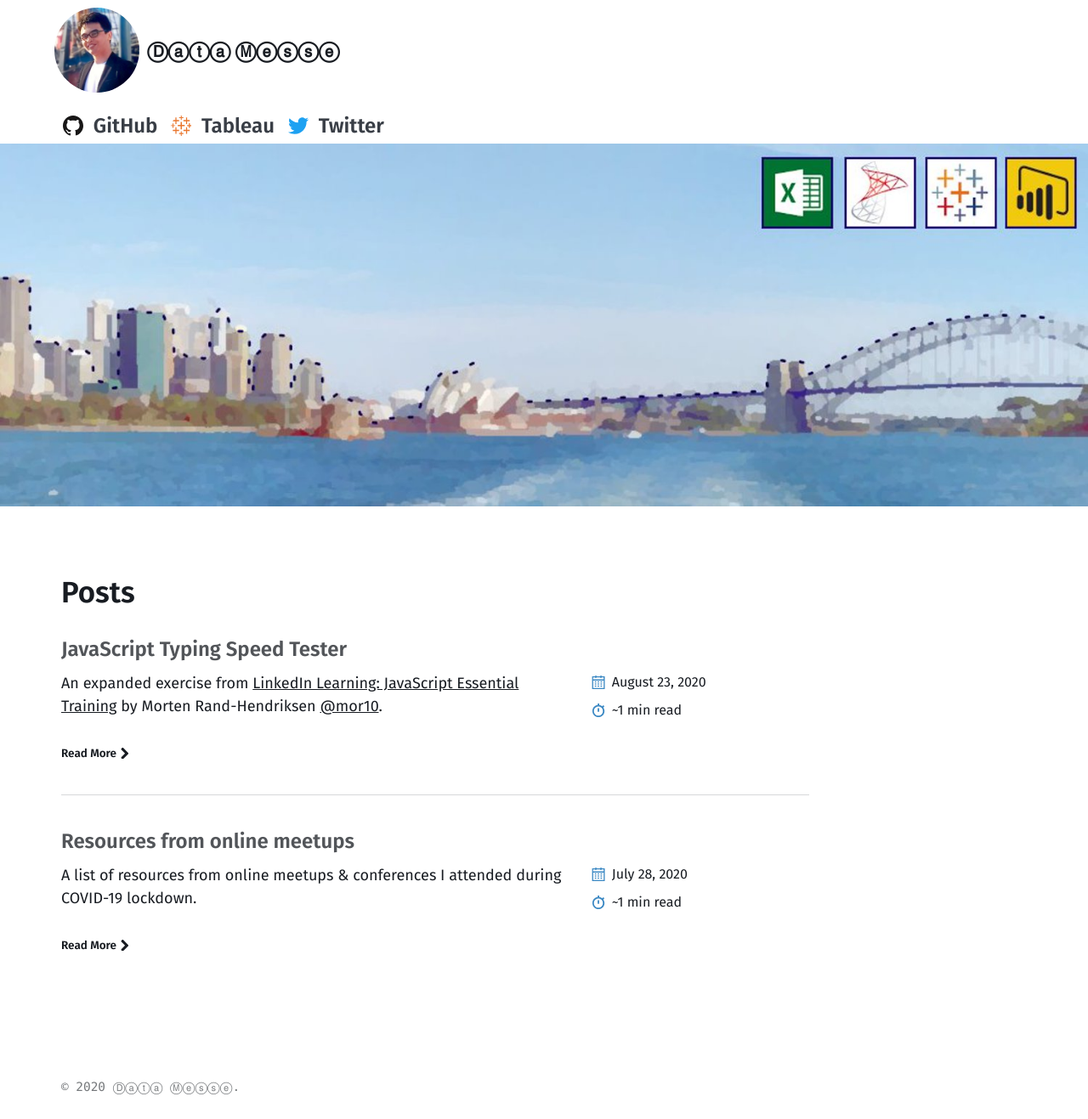
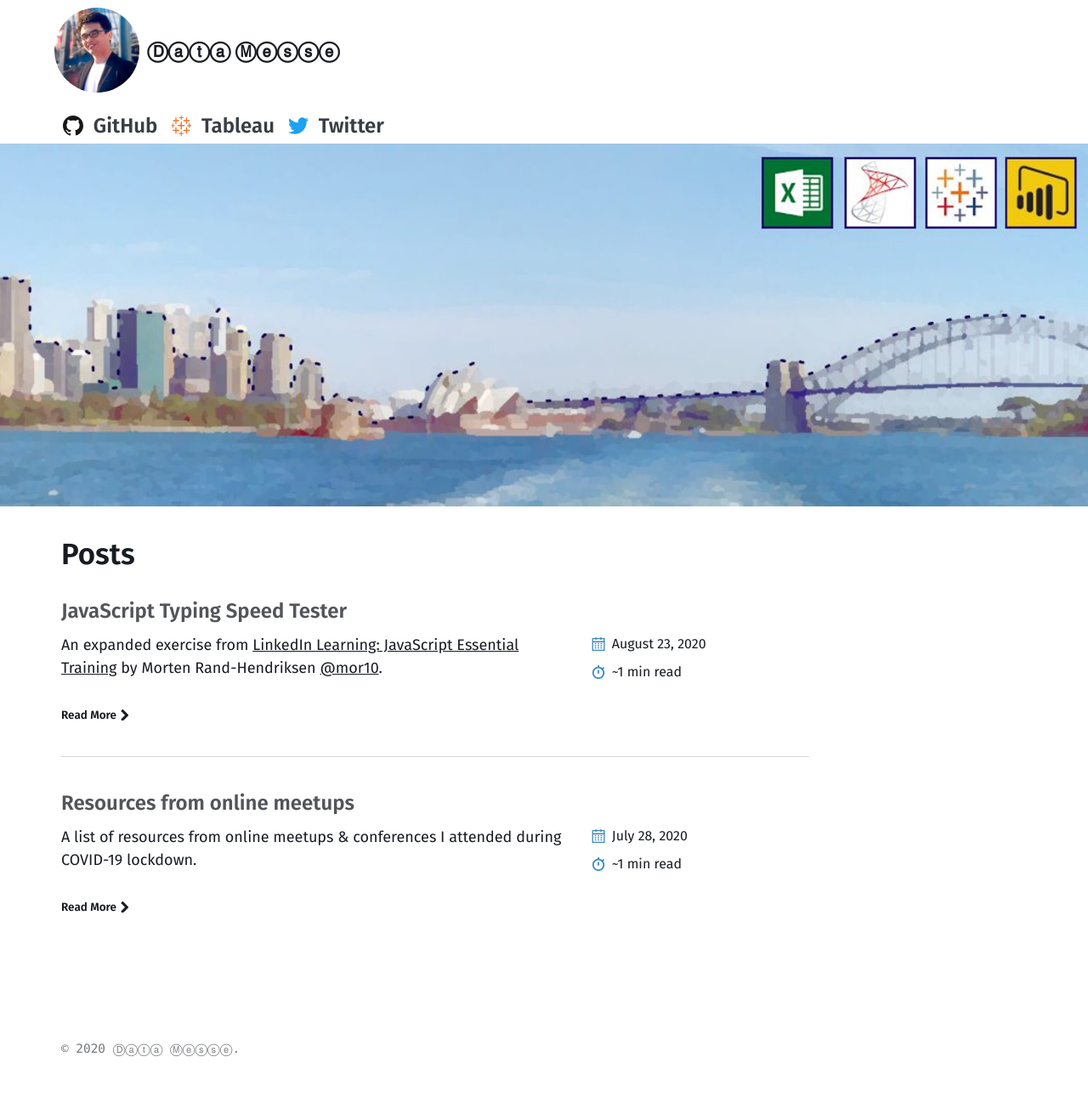
Before and after one commit to datamesse/blog, a Jekyll site: the page built from index.md, in a window 1280 px wide. Shown: the whole page at 85% size. Built offline with Jekyll 4.4.1, drawn with Linux system fonts in a browser that asks for light colours; after the commit the page ends 1272 px from its top, so only the background shows below that.

Commit message:
Update _intro.scss

```diff
--- a/_sass/basically-basic/_intro.scss
+++ b/_sass/basically-basic/_intro.scss
@@ -11,7 +11,7 @@
 .intro-image {
   position: relative;
   margin-top: -3rem; /* compensate for intro top margin */
-  margin-bottom: 3rem;
+  margin-bottom: 0.5rem;
 
   &::before {
     position: absolute;
```
